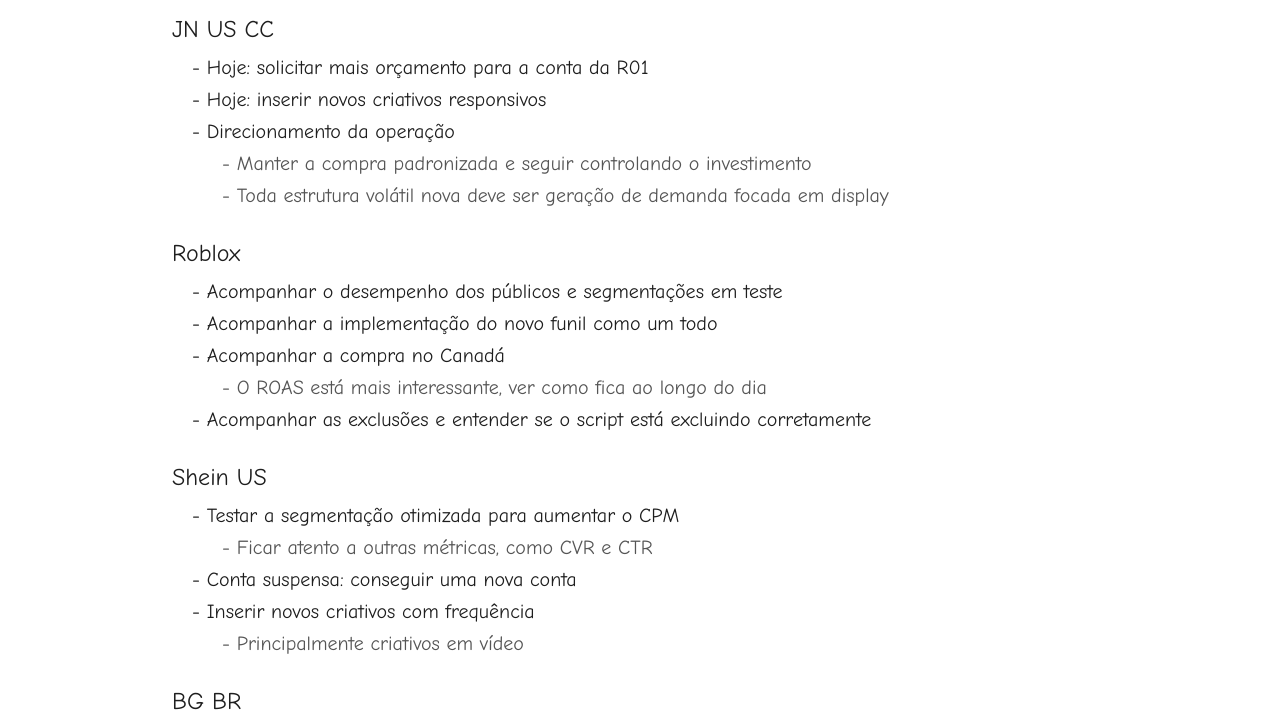
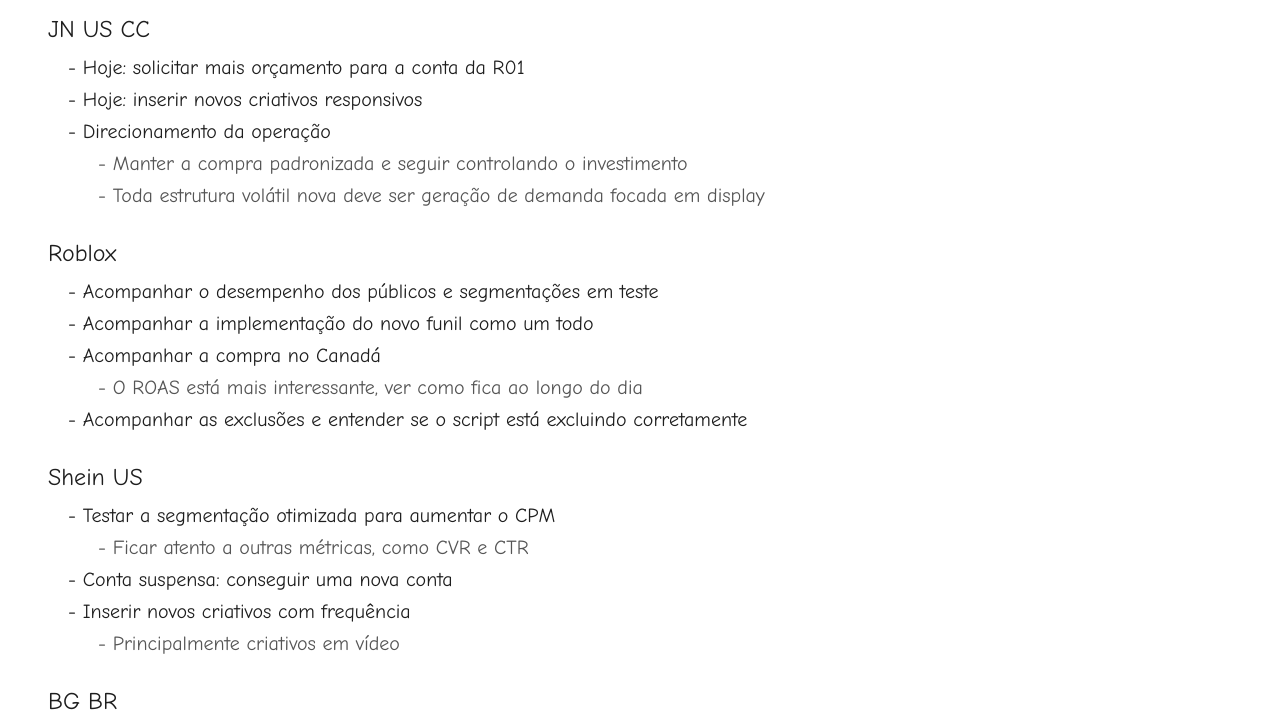
Before and after one commit to gabrielaacristofolini-hue/notas-spun, a plain HTML site: page index.html in a window 1280 px wide. Shown: the part 102-823 px from the top of the page. Drawn offline with Linux system fonts and the light colour scheme; a web font is replaced by a local one.

Commit message:
Layout: linhas sem quebra em tela larga
Co-Authored-By: Claude Sonnet 5.5 <noreply@anthropic.com>

```diff
--- a/index.html
+++ b/index.html
@@ -27,9 +27,12 @@
     font: 20px/1.6 "Excalifont", "Segoe Print", "Comic Sans MS", cursive;
   }
   .pagina {
-    max-width: 1000px;
-    margin: 0 auto;
-    padding: 48px 32px 64px;
+    margin: 0;
+    padding: 48px 48px 64px;
+  }
+  /* Em tela larga as linhas nunca quebram: o texto segue em frente. */
+  @media (min-width: 601px) {
+    li { white-space: nowrap; }
   }
 
   header {
```
